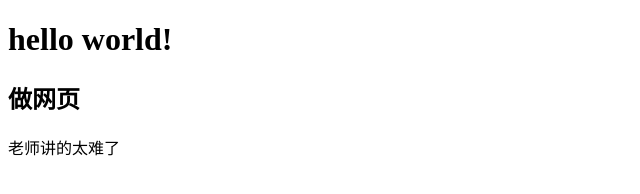
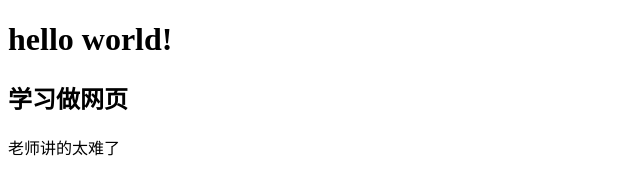
Before and after one commit to feibuqilail/fenbianlv, a plain HTML site: page index.html in a window 1280 px wide. Shown: the whole page, without its empty margins (0-640 px from the left). Drawn offline with Linux system fonts and the light colour scheme.

Commit message:
Update index.html

```diff
--- a/index.html
+++ b/index.html
@@ -8,7 +8,7 @@
 </head>
 <body>
   <h1>hello world!</h1>
-  <h2>做网页</h2>
+  <h2>学习做网页</h2>
   <p>老师讲的太难了</p>
 </body>
 </html>
```
